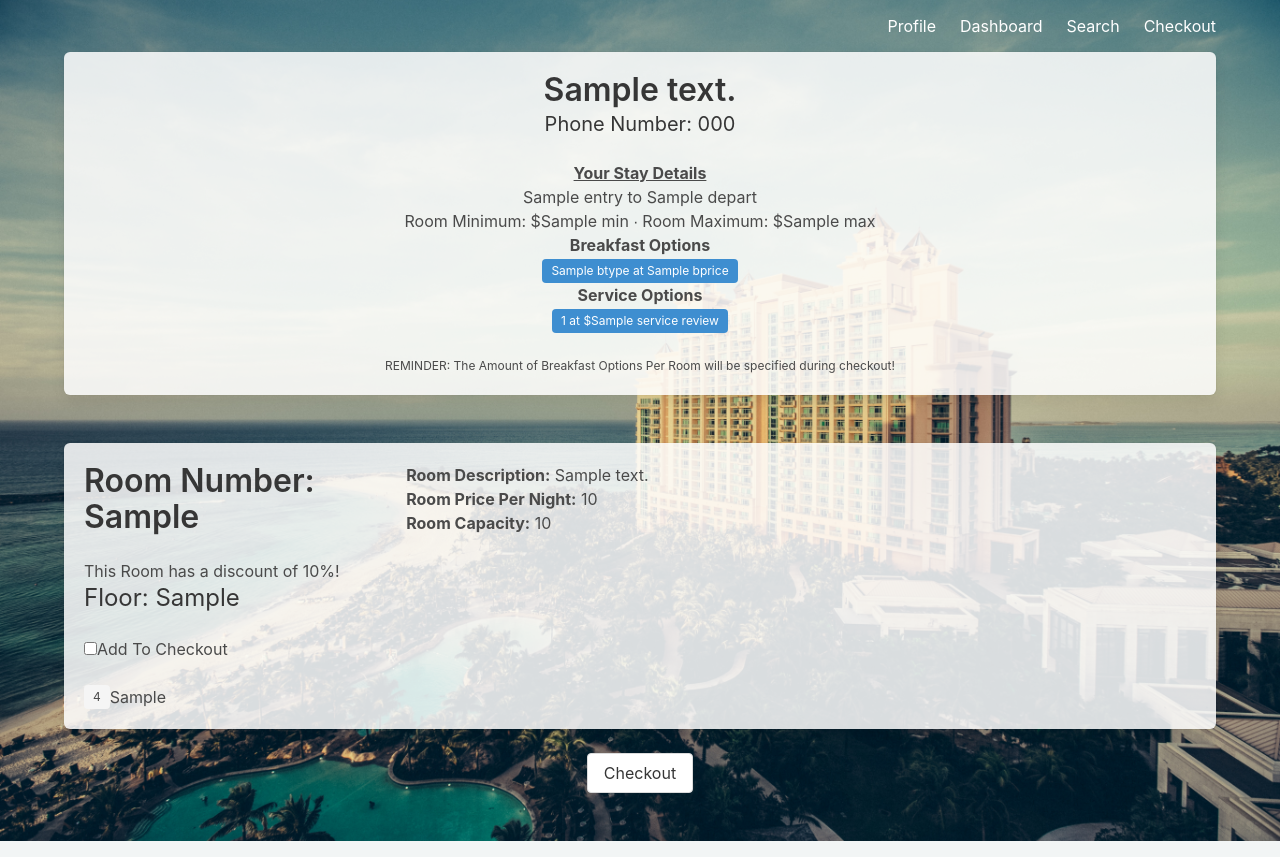
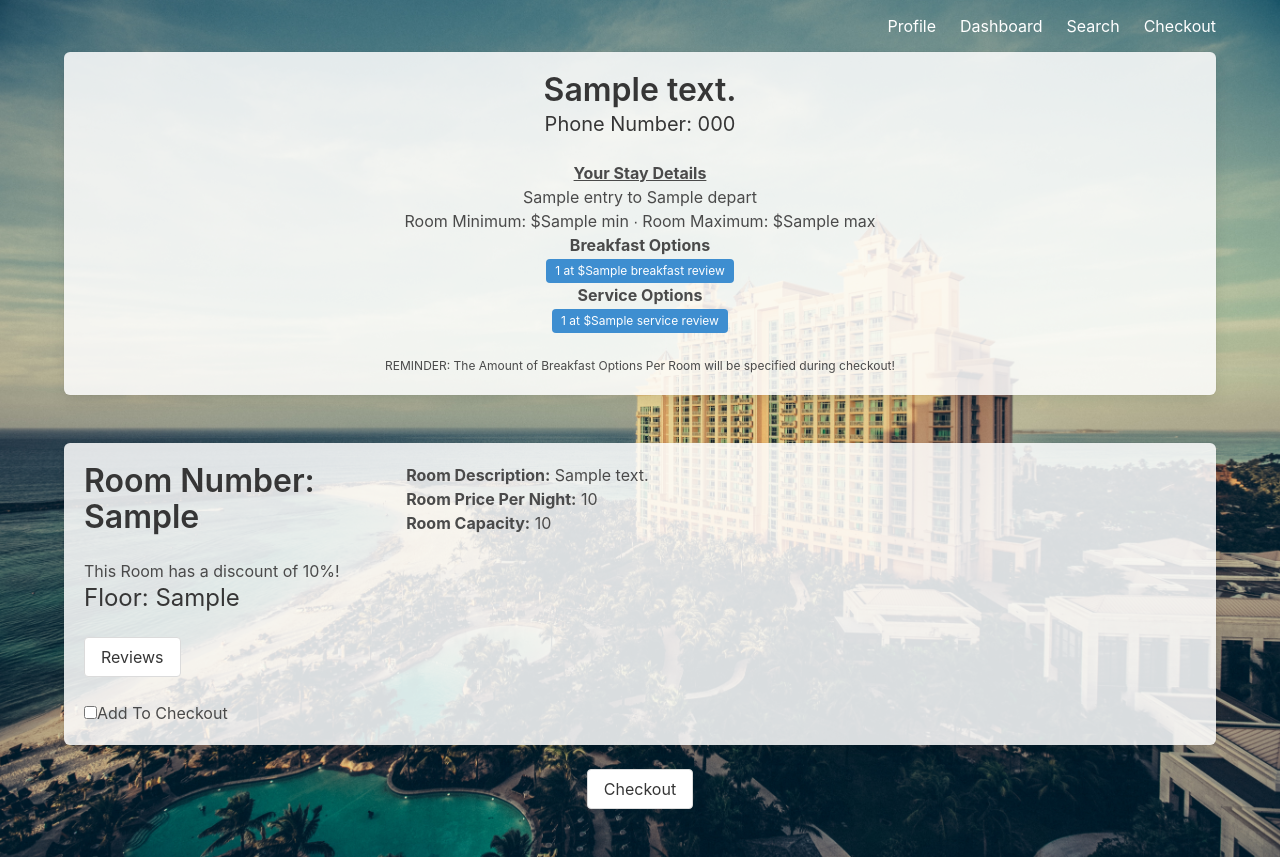
Before and after one commit to Sail338/CS336, a Flask app: template hotel/templates/hotel-page.html in a window 1280 px wide. Run offline with Flask 2, Linux system fonts and the light colour scheme; the template is opened without the code that fills it: most values are stand-ins (such as "Sample title", 1, 10 or a date in 2020); some libraries are stand-ins or nearby versions.

Commit message:
displaying reviews properly

```diff
--- a/hotel/static/scripts/hotelPage.js
+++ b/hotel/static/scripts/hotelPage.js
@@ -1,8 +1,18 @@
 $(".tag").click(function() {
-	console.log($($(this).next()).find("div"));
+	$($(this).next()).css("display", "inherit")
   $($(this).next()).find("div").addClass("is-active");
 });
 
 $(".modal-close").click(function() {
+	$($(this).parent()).parent().css("display", "none");
    $(".modal").removeClass("is-active");
 });
+
+$(".reviewButton").click(function(){
+	if($($($($($(this).parent()).parent()).parent()).next()).css("display")==="none"){
+		$($($($($(this).parent()).parent()).parent()).next()).css("display", "inherit");
+	}else{
+		$($($($($(this).parent()).parent()).parent()).next()).css("display", "none");
+	}
+
+});
--- a/hotel/templates/hotel-page.html
+++ b/hotel/templates/hotel-page.html
@@ -60,24 +60,34 @@
                     {% if hotelInfo["breakfast"]|count < 1 %}
                         : None
                     {% endif %}
-                    {% for b in hotelInfo["breakfast"] %}
-                    <div class="container tagHolder">
+
+                    {% for b in hotelInfo["breakfastReviews"] %}
+                    <div style="display: inline-block;" class="tagHolder">
                         <span class="tag is-info">
-                            {{b["BType"]}} at {{b["BPrice"]}}
+                            {{b[0]}} at ${{b[1]}}
                         </span>
 
-                    {% if hotelInfo["breakfastReviews"]|count > 1 %}
-                        <div class="container">
+                        <div style="display: none;" class="container">
                           <div class="modal">
                             <div class="modal-background"></div>
                             <div class="modal-content">
                               <div class="box">
-                              {% for review in hotelInfo["breakfastReviews"] %}
+                              {% if b[2]|count < 1 %}
+                              <p> No Reviews </p>
+                              {% else %}
+                                <p><b>Reviews</b></p><br>
+                              {% endif %}
+
+                              {% for review in b[2] %}
                                 <article class="media">
+                                    <div class="media-left">
                                         <span class="tag">
                                         {{review["rate"]}}
                                         </span>
+                                    </div>
+                                    <div class="media-content">
                                         <p>{{review["tc"]}}</p>
+                                    </div>
                                 </article>
                                 {% endfor %}
                               </div>
@@ -85,34 +95,47 @@
                             <button class="modal-close is-large" aria-label="close"></button>
                           </div>
                         </div>
-                        {% endif %}
                     </div>
                     </p>
                     {% endfor %}
                 </div>
 
                 <div class="container is-grouped is-grouped-centered">
-                    <p><b>Service Options</b>
+                    <p><b>Service Options</b></p>
                     {% if hotelInfo["service"]|count < 1 %}
                         : None
                     {% endif %}
                     {% for s in hotelInfo["serviceReviews"] %}
-                    <div class="container tagHolder">
+
+                    <div style="display: inline-block;" class="tagHolder">
                         <span class="tag is-info">
                             {{s[0]}} at ${{s[1]}}
                         </span>
-                        {% if hotelInfo["serviceReviews"]|count > 1 %}
-                        <div class="container">
+
+                        <div style="display: none;" class="container">
                           <div class="modal">
-                            <div class="modal-background"></div>
+                            <div class="modal-background">
+                            </div>
                             <div class="modal-content">
                               <div class="box">
-                              {% for review in hotelInfo["serviceReviews"][2] %}
+                                {% if s[2]|count < 1 %}
+                                <p> No Reviews </p>
+                                {% else %}
+                                <p><b>Reviews</b></p><br>
+                                {% endif %}
+                              {% for review in s[2] %}
                                 <article class="media">
+                                <div class="media-left">
                                     <span class="tag">
                                     {{review["rate"]}}
                                     </span>
+                                </div>
+                                <div class="media-content">
                                     <p>{{review["tc"]}}</p>
+                                </div>
+
+
+
                                 </article>
                                 {% endfor %}
                               </div>
@@ -120,9 +143,9 @@
                             <button class="modal-close is-large" aria-label="close"></button>
                           </div>
                         </div>
-                        {% endif %}
+
                     </div>
-                    </p>
+
                     {% endfor %}
                 </div>
 
@@ -158,11 +181,14 @@
                               <p>This Room has a discount of {{room["Discount"]}}%!</p>
                             {% endif %}
                             <h4 class="subtitle is-4 titleColored">Floor: {{room['FloorNo']}}</h4>
+                            <button type="button" class="button reviewButton">Reviews</button>
+                            <br><br>
                             {% if room['Discount'] != 0 %}
                               <input type="checkbox" class="checkbox" name="add_check" value='{"id":{{hotelInfo['id']}},"roomNo":{{room['RoomNo']}},"entry":"{{hotelInfo['entry']}}","depart":"{{hotelInfo['depart']}}","discount":{{room['Discount']}}}'>Add To Checkout
                             {% else %}
                               <input type="checkbox" class="checkbox" name="add_check" value='{"id":{{hotelInfo['id']}},"roomNo":{{room['RoomNo']}},"entry":"{{hotelInfo['entry']}}","depart":"{{hotelInfo['depart']}}","discount":0}'>Add To Checkout
                             {% endif %}
+
                         </div>
                         <div class="column">
                         <p><b>Room Description:</b> {{room['Description']}}</p>
@@ -173,15 +199,25 @@
 
                 </article>
 
+
+                <div style="display: none;" class="roomReviews has-text-centered">
+                <hr>
+                    <p><b><u>Reviews</u></b></p>
+                    {% if room['Reviews']|count < 1 %}
+                        <br>None
+                    {% endif %}
+
                     {% for review in room['Reviews'] %}
                     <br>
-                        <article class="media">
-                            <span class="tag">
+
+                        <div>
+                            <span class="tag is-inline-block">
                             {{review["rate"]}}
                             </span>
-                            <p> {{review["tc"]}} </p>
-                        </article>
+                            <p class="is-inline-block"> {{review["tc"]}} </p>
+                        </div>
                 {% endfor %}
+                </div>
 
             </div>
             {% endfor %}
```
Lines whose indentation alone changed are shown as unchanged.
